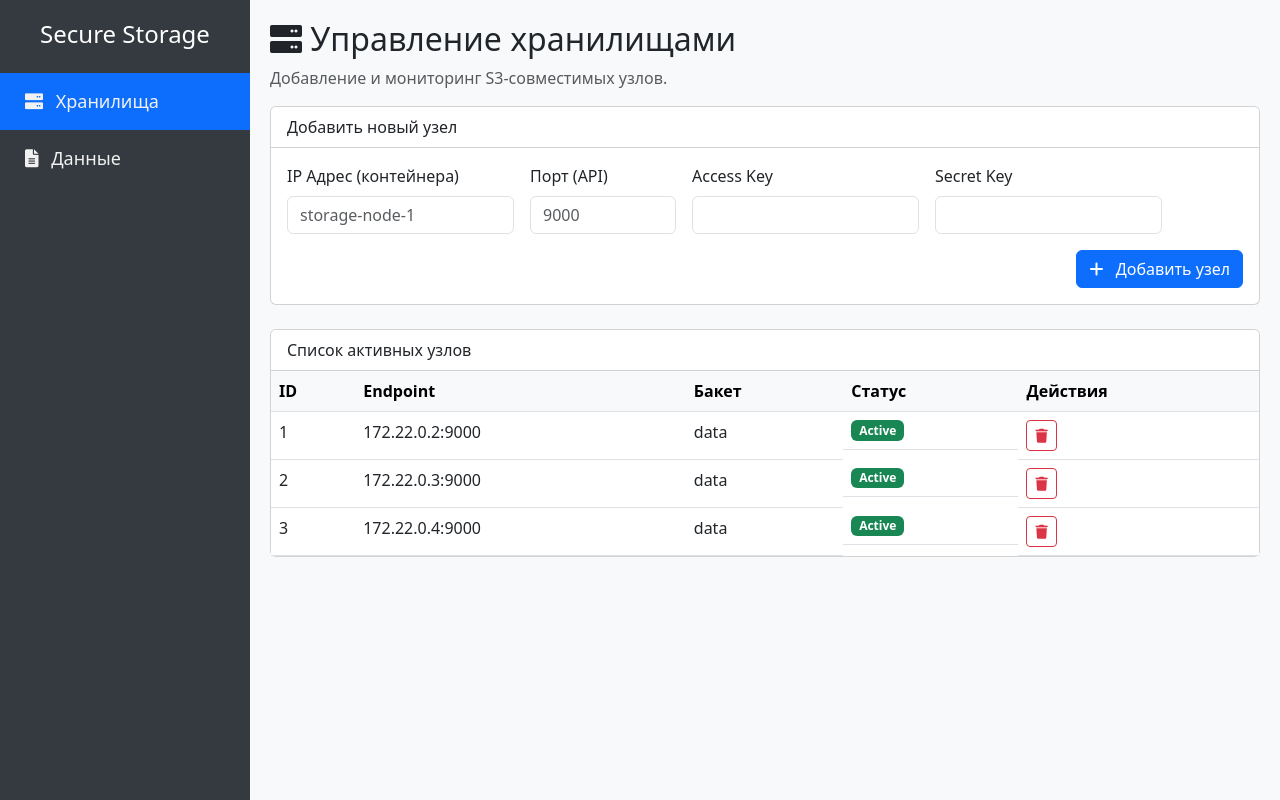
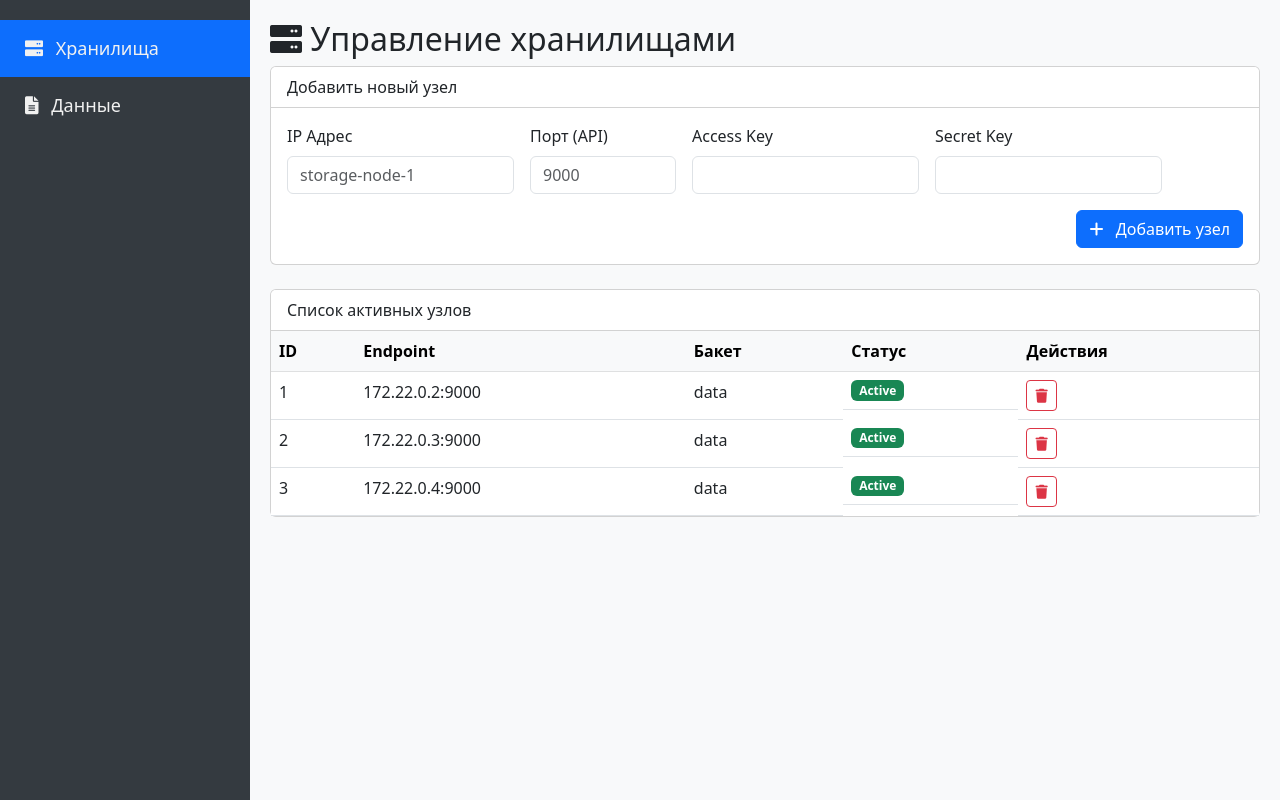
Before and after one commit to dimdid2004/diploma, a FastAPI app: page / in a window 1280 px wide. Run offline with FastAPI, Linux system fonts and the light colour scheme; data comes from the database, SQL or seed files in the repository; both versions use the stored data as it was after the commit; some libraries are stand-ins or nearby versions.

```diff
--- a/app/templates/panel.html
+++ b/app/templates/panel.html
@@ -12,7 +12,6 @@
 
 <!-- Сайдбар -->
 <div class="sidebar">
-    <h4 class="text-center text-white mb-4">Secure Storage</h4>
     <a href="#" class="nav-link active" onclick="showSection('storage', event)"><i class="fas fa-server me-2"></i> Хранилища</a>
     <a href="#" class="nav-link" onclick="showSection('data', event)"><i class="fas fa-file-alt me-2"></i> Данные</a>
 </div>
@@ -23,14 +22,13 @@
     <!-- Раздел Хранилища -->
     <div id="storage" class="section active">
         <h2><i class="fas fa-server"></i> Управление хранилищами</h2>
-        <p class="text-muted">Добавление и мониторинг S3-совместимых узлов.</p>
 
         <div class="card mb-4">
             <div class="card-header bg-white">Добавить новый узел</div>
             <div class="card-body">
                 <form id="addNodeForm" class="row g-3">
                     <div class="col-md-3">
-                        <label class="form-label">IP Адрес (контейнера)</label>
+                        <label class="form-label">IP Адрес</label>
                         <input type="text" class="form-control" name="ip" placeholder="storage-node-1" required>
                     </div>
                     <div class="col-md-2">
@@ -76,9 +74,9 @@
     <!-- Раздел Данные -->
     <div id="data" class="section">
         <div class="d-flex justify-content-between align-items-center mb-3">
-            <h2><i class="fas fa-file-alt"></i> Мои Документы</h2>
+            <h2><i class="fas fa-file-alt"></i> Мои Данные</h2>
             <button class="btn btn-primary" data-bs-toggle="modal" data-bs-target="#uploadModal">
-                <i class="fas fa-upload me-2"></i> Добавить документ
+                <i class="fas fa-upload me-2"></i> Добавить
             </button>
         </div>
 
```
Also changed, not shown: app/secure_storage.db.
